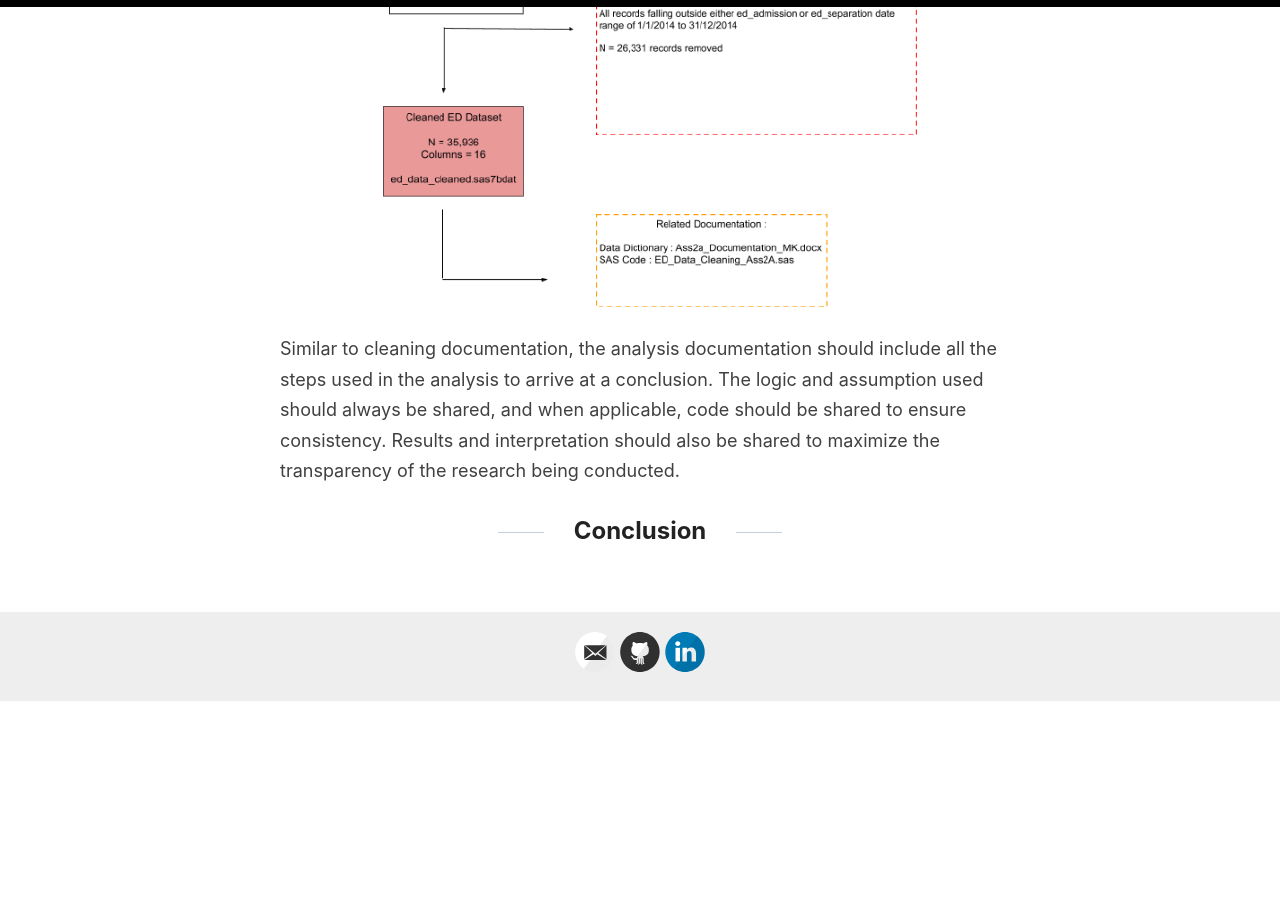
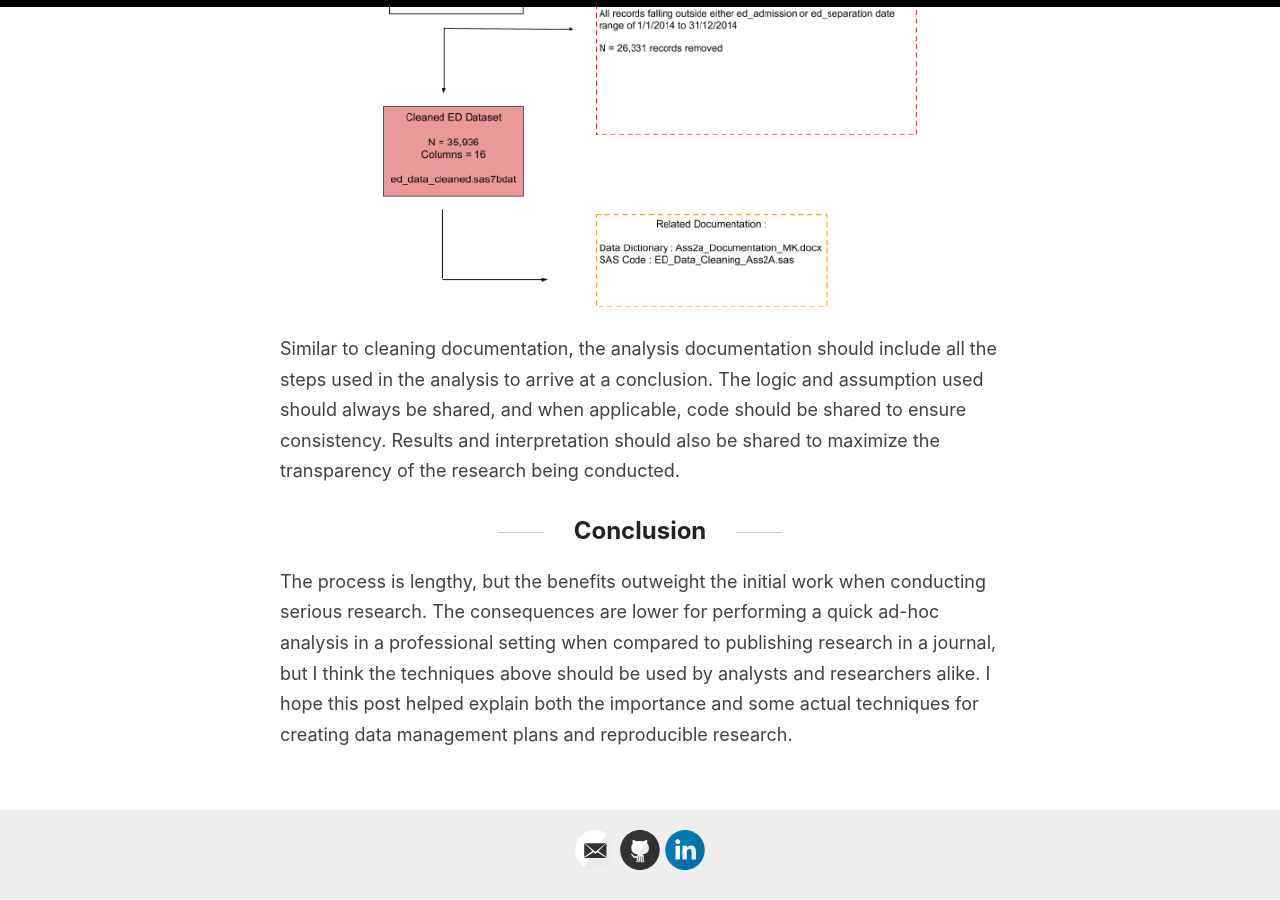
Before and after one commit to Murrkeys/Murrkeys.github.io, a Jekyll site: the page built from _posts/2020-7-30-Data-Management.md, in a window 1280 px wide and 900 px high, scrolled down 2925 px. Built offline with Jekyll 4.4.1, drawn with Linux system fonts in a browser that asks for light colours; before the commit the page ends 3626 px from its top, so only the background shows below that.

Commit message:
Update 2020-7-30-Data-Management.md

```diff
--- a/_posts/2020-7-30-Data-Management.md
+++ b/_posts/2020-7-30-Data-Management.md
@@ -54,3 +54,5 @@ When possible, tables and figures should be included to illustrate the process a
 Similar to cleaning documentation, the analysis documentation should include all the steps used in the analysis to arrive at a conclusion.  The logic and assumption used should always be shared, and when applicable, code should be shared to ensure consistency. Results and interpretation should also be shared to maximize the transparency of the research being conducted.
 
 ## Conclusion
+
+The process is lengthy, but the benefits outweight the initial work when conducting serious research.  The consequences are lower for performing a quick ad-hoc analysis in a professional setting when compared to publishing research in a journal, but I think the techniques above should be used by analysts and researchers alike.  I hope this post helped explain both the importance and some actual techniques for creating data management plans and reproducible research.
```
